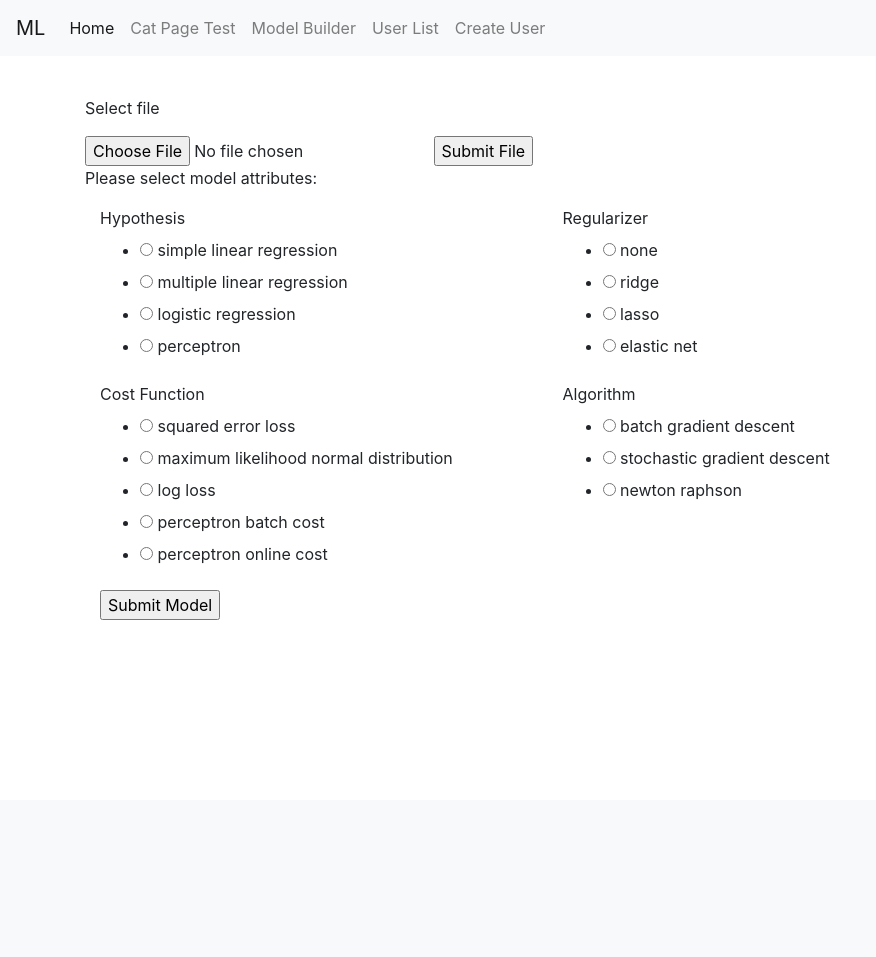
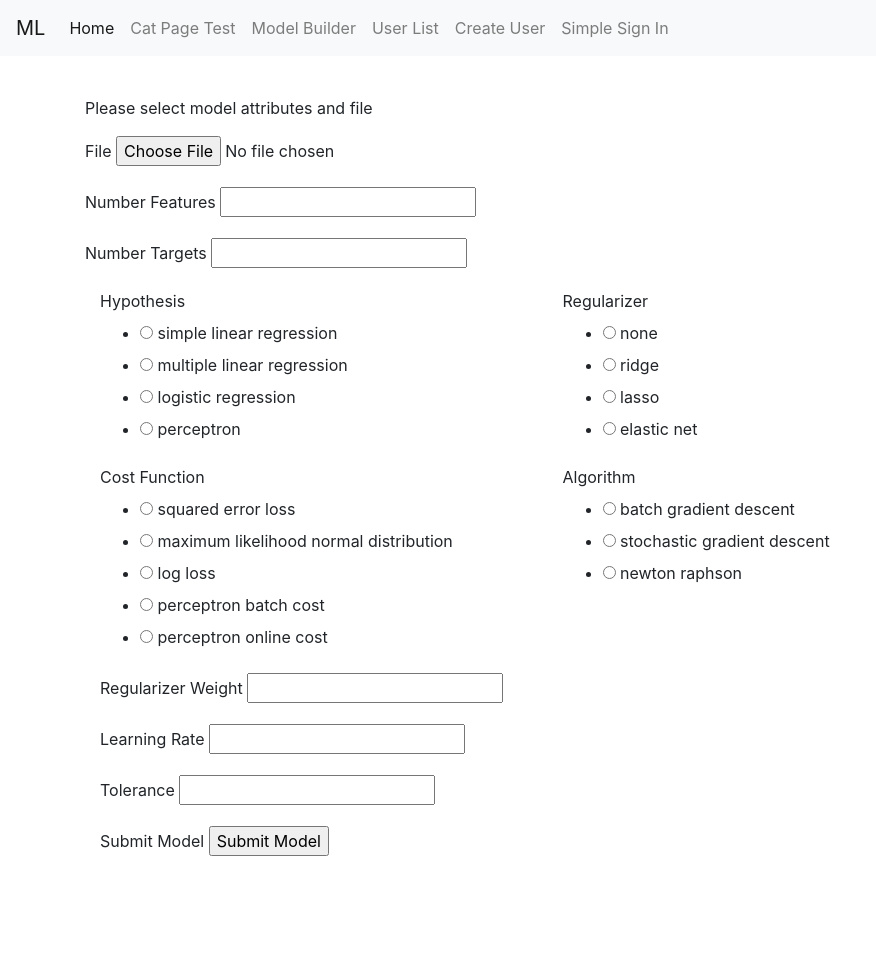
Before and after one commit to dlosardo/machine_learning, a Flask app: page /models in a window 1280 px wide. Shown: the whole page, without its empty margins (0-876 px from the left). Before the commit the page ends 620 px from the top, so only its background shows below. Run offline with Flask 2, Linux system fonts and the light colour scheme; some libraries are stand-ins or nearby versions.

Commit message:
Errors and dependencies for model selection. Simple sign in. Macros for forms

```diff
--- a/machine_learning/driver/command_line_driver.py
+++ b/machine_learning/driver/command_line_driver.py
@@ -60,6 +60,8 @@ def run(input_data_file, number_features, number_targets, hypothesis_type,
     # (will fail loudly here if not set up properly)
     model_setup_obj = ModelSetup(
         hypothesis_type, cost_function_type, algorithm_type)
+    # validate model setup
+    model_setup_obj.check_dependencies()
     # read in data
     data = get_input_data(input_data_file)
     features, targets = extract_data(data, number_features, number_targets)
--- a/machine_learning/model_utils/learning_model.py
+++ b/machine_learning/model_utils/learning_model.py
@@ -38,6 +38,11 @@ class LearningModel(object):
             (print(self.algorithm_obj.cost_function.hypothesis.parameter_list.
                    symbolic_covariance_matrix))
 
+    def get_results(self):
+        if self.converged:
+            return (self.algorithm_obj.cost_function.hypothesis.parameter_list.
+                    return_printed_results())
+
     def get_parameter_point_estimates(self):
         if self.converged:
             return (
--- a/machine_learning/model_utils/model_setup.py
+++ b/machine_learning/model_utils/model_setup.py
@@ -21,7 +21,7 @@ class ModelSetup(object):
         self.hypothesis_type = hypothesis_type
         self.cost_function_type = cost_function_type
         self.algorithm_type = algorithm_type
-        self.check_dependencies()
+        # self.check_dependencies()
 
     def check_dependencies(self):
         """
--- a/webapp/app.py
+++ b/webapp/app.py
@@ -34,7 +34,7 @@ def configure_app(app, settings_override):
     app.config.from_object(config[config_name])
     app.config.from_pyfile(
         'config.cfg', silent=True)  # instance-folders configuration
-    print(app.config)
+    # print(app.config)
     if settings_override:
         app.config.from_object(config[settings_override])
     return None
--- a/webapp/blueprints/model_builder/forms.py
+++ b/webapp/blueprints/model_builder/forms.py
@@ -1,61 +1,87 @@
 from flask_wtf import FlaskForm
-from wtforms import SubmitField, RadioField
 from flask_wtf.file import FileField, FileRequired
+from wtforms import (Form, SubmitField, RadioField,
+                     IntegerField, FloatField, validators,
+                     FormField)
 from machine_learning.model_utils.factories import (
     HypothesisTypes, CostFunctionTypes, AlgorithmTypes, RegularizerTypes)
+from machine_learning.model_utils.model_setup import ModelSetup
+from machine_learning.utils.exceptions import (
+    HypothesisCostFunctionDependencyException,
+    CostFunctionAlgorithmDependencyException)
 
 
-class DataUploadForm(FlaskForm):
+class DataForm(Form):
     file = FileField(validators=[FileRequired()])
-    submit = SubmitField('Submit File')
+    nfeatures = IntegerField("Number Features",
+                             [validators.NumberRange(min=1)])
+    ntargets = IntegerField("Number Targets",
+                            [validators.NumberRange(min=1)])
 
 
-class ModelForm(FlaskForm):
+class ModelAttributeForm(Form):
     hypothesis = RadioField(
         'Hypothesis',
-        choices=list(zip(map(lambda x: str(x),
-                             HypothesisTypes.values_list()),
-                         map(lambda x: x.replace("_", " "),
-                             HypothesisTypes.names_list())))
+        choices=HypothesisTypes.tuple_pair()
     )
     cost_function = RadioField(
         'Cost Function',
-        choices=list(zip(map(lambda x: str(x),
-                             CostFunctionTypes.values_list()),
-                         map(lambda x: x.replace("_", " "),
-                             CostFunctionTypes.names_list())))
+        choices=CostFunctionTypes.tuple_pair()
     )
     algorithm = RadioField(
         'Algorithm',
-        choices=list(zip(map(lambda x: str(x),
-                             AlgorithmTypes.values_list()),
-                         map(lambda x: x.replace("_", " "),
-                             AlgorithmTypes.names_list())))
+        choices=AlgorithmTypes.tuple_pair()
     )
     regularizer = RadioField(
         'Regularizer',
-        choices=list(zip(map(lambda x: str(x),
-                             RegularizerTypes.values_list()),
-                         map(lambda x: x.replace("_", " "),
-                             RegularizerTypes.names_list())))
+        choices=RegularizerTypes.tuple_pair()
     )
+
+
+class HyperParameterForm(Form):
+    regularizer_weight = FloatField(
+        'Regularizer Weight', [validators.NumberRange(min=0.0)])
+    learning_rate = FloatField(
+        'Learning Rate', [validators.NumberRange(min=0.0)])
+    tolerance = FloatField(
+        'Tolerance', [validators.NumberRange(min=0.0)])
+
+
+class FinalModelForm(FlaskForm):
+    hyperparam_form = FormField(HyperParameterForm)
+    model_attribute_form = FormField(ModelAttributeForm)
+    data_form = FormField(DataForm)
     submit = SubmitField('Submit Model')
 
-# TODO: Make a form for inputting data
-# Once a user has chosen model attributes and uploaded data,
-#  the model run can begin. There probably needs to be
-#  another form that says "Run Model", and that triggers
-#  the actual model running.
+    def validate(self):
+        if not super().validate():
+            return False
+        hypothesis_type = HypothesisTypes.get_type_from_number(
+            int(self.model_attribute_form.hypothesis.data))
+        cost_function_type = CostFunctionTypes.get_type_from_number(
+            int(self.model_attribute_form.cost_function.data))
+        algorithm_type = AlgorithmTypes.get_type_from_number(
+            int(self.model_attribute_form.algorithm.data))
+        try:
+            model_setup_obj = ModelSetup(hypothesis_type,
+                                         cost_function_type,
+                                         algorithm_type)
+            model_setup_obj.check_dependencies()
+            return True
+        except HypothesisCostFunctionDependencyException as e:
+            self.model_attribute_form.hypothesis.errors = [e.message]
+            return False
+        except CostFunctionAlgorithmDependencyException as e:
+            self.model_attribute_form.cost_function.errors = [e.message]
+            return False
+
+
+# TODO:
 # What data should I store? It would be cool to show how the
-#  cost function is being updated in real time.
-# Would I use D3 for that? don't think matplotlib would work
-# If D3, I would have to pass in the values somehow...
-# maybe through an API?
+#  cost function is being updated in real time. (websockets?)
+# Would I use D3 for that?
 # Final output would be the set of parameter estimates and
 #  standard errors. Also model fit statistics.
 # There should then be a way to allow users to upload data
-#  to be predicted.
-
-
-class RunModelForm(FlaskForm):
-    run_model = SubmitField('Run Model')
+#  to be predicted
+# Use celery to manage tasks
--- a/webapp/blueprints/model_builder/models.py
+++ b/webapp/blueprints/model_builder/models.py
@@ -9,4 +9,5 @@ class ModelRun(db.Model):
     cost_function = db.Column(db.String(255))
     algorithm = db.Column(db.String(255))
     data_set_path = db.Column(db.String(255))
+    data_url = db.Column(db.String(255))
     results = db.Column(db.Text())
--- a/webapp/blueprints/model_builder/templates/model_builder/models.html
+++ b/webapp/blueprints/model_builder/templates/model_builder/models.html
@@ -1,37 +1,38 @@
 {% extends "base.html" %}
+{% import 'macros/form.html' as form_macro with context%}
 {% block title %}Model Builder{% endblock %}
 {% block body %}
-  <p>Select file<p>
+  <p>Please select model attributes and file</p>
     <form method="POST" enctype="multipart/form-data">
-        {{ file_form.hidden_tag() }}
-        {{ file_form.file() }}
-        {{ file_form.submit() }}
-    </form>
-  <p>Please select model attributes:</p>
-    <div class="col-md-10 col-md-offset-2 well">
-        <form method="POST">
-            {{ form.hidden_tag() }}
+        {{ final.hidden_tag() }}
+        {% for f in final.data_form.form if f.widget.input_type != 'hidden'%}
+            {{ form_macro.form_basic(f) }}
+        {% endfor %}
+        <div class="col-md-10">
             <div class="row">
                 <div class="col">
-                    {{ form.hypothesis.label }}
-                    {{ form.hypothesis() }}
+                    {{ form_macro.form_basic(final.model_attribute_form.hypothesis) }}
                 </div>
                 <div class="col">
-                    {{ form.regularizer.label }}
-                    {{ form.regularizer() }}
+                    {{ form_macro.form_basic(final.model_attribute_form.regularizer) }}
                 </div>
             </div>
             <div class="row">
                 <div class="col">
-                    {{ form.cost_function.label }} {{ form.cost_function() }}
+                    {{ form_macro.form_basic(final.model_attribute_form.cost_function) }}
                 </div>
                 <div class="col">
-                    {{ form.algorithm.label }} {{ form.algorithm() }}
+                    {{ form_macro.form_basic(final.model_attribute_form.algorithm) }}
                 </div>
             </div>
-            {{ form.submit() }}
-        </form>
-    </div>
+            <div>
+                {% for f in final.hyperparam_form.form if f.widget.input_type != 'hidden'%}
+                    {{ form_macro.form_basic(f) }}
+                {% endfor %}
+            </div>
+            {{ form_macro.form_basic(final.submit) }}
+        </div>
+    </form>
     {% if f %} <h4> {{f}} </h4>
     {% endif %}
     {% if hypothesis %} <h1> Hypothesis chosen: {{hypothesis}}</h1>
--- a/webapp/blueprints/model_builder/views.py
+++ b/webapp/blueprints/model_builder/views.py
@@ -1,9 +1,14 @@
 from flask import (
     Blueprint, render_template, redirect,
     url_for, session, request)
-# from werkzeug.utils import secure_filename
-from webapp.extensions import data_uploads
-from .forms import ModelForm, DataUploadForm
+from werkzeug.utils import secure_filename
+from webapp.extensions import data_uploads, db
+from webapp.blueprints.user.models import User
+from .forms import FinalModelForm
+from .models import ModelRun
+from machine_learning.driver.command_line_driver import run
+from machine_learning.model_utils.factories import (
+    HypothesisTypes, CostFunctionTypes, AlgorithmTypes)
 
 model_builder = Blueprint('model_builder', __name__,
                           template_folder='templates')
@@ -11,42 +16,85 @@ model_builder = Blueprint('model_builder', __name__,
 
 @model_builder.route('/models', methods=['GET', 'POST'])
 def models():
-    print(request)
-    form = ModelForm()
-    file_form = DataUploadForm()
-    if file_form.validate_on_submit():
-        print(request.files)
+    # form.learning_rate(disabled=True)
+    # form.hyperparam_form.learning_rate.render_kw = {'disabled': True}
+
+    form = FinalModelForm()
+    if form.validate_on_submit():
+        if form.model_attribute_form.algorithm.data == "3":
+            form.hyperparam_form.learning_rate.render_kw = {'disabled': True}
         """
         looks like request.files['file'] (name of form)
         and file_form.file.data is the same...
         which to use?
         """
-        print(request.files['file'])
-        f = file_form.file.data
-        print(f)
-        # filename = secure_filename(f.filename)
-        session['f'] = f.mimetype
-        f1 = data_uploads.save(request.files['file'])
-        print(f1)
-        return redirect(url_for('.models'))
-    if form.validate_on_submit():
-        session['hypothesis'] = form.hypothesis.data
-        session['regularizer'] = form.regularizer.data
-        session['cost_function'] = form.cost_function.data
-        session['algorithm'] = form.algorithm.data
-        return redirect(url_for('.models'))
-    return render_template('model_builder/models.html', form=form,
-                           file_form=file_form,
+        # print ImmutableMultiDict object
+        # print(request.files)
+        # print FileStorage obj (next two are same)
+        # print(request.files['data_form-file'])
+        # print(form.data_form.file.data)
+        # get FileStorage obj
+
+        file = request.files['data_form-file']
+        filename = secure_filename(file.filename)
+        session['f'] = filename
+        f1 = data_uploads.save(file)
+
+        # print(data_uploads.url(f1))
+        # print(f1)
+
+        session['hypothesis'] = form.model_attribute_form.hypothesis.data
+        session['regularizer'] = form.model_attribute_form.regularizer.data
+        session['cost_function'] = form.model_attribute_form.cost_function.data
+        session['algorithm'] = form.model_attribute_form.algorithm.data
+        session['nfeatures'] = form.data_form.nfeatures.data
+        session['ntargets'] = form.data_form.ntargets.data
+        session['regularizer_weight'] = (form.hyperparam_form
+                                         .regularizer_weight.data)
+        if form.hyperparam_form.learning_rate.data != 0.0:
+            session['learning_rate'] = form.hyperparam_form.learning_rate.data
+        else:
+            session['learning_rate'] = None
+        session['tolerance'] = form.hyperparam_form.tolerance.data
+        # getting current user in session
+        user = User.query.filter_by(username=session.get('name')).first()
+        # adding model run to database
+        mr = ModelRun(hypothesis=form.model_attribute_form.hypothesis.data,
+                      cost_function=(form.model_attribute_form
+                                     .cost_function.data),
+                      regularizer=form.model_attribute_form.regularizer.data,
+                      algorithm=form.model_attribute_form.algorithm.data,
+                      data_set_path=f1,
+                      user_id=user.id,
+                      data_url=data_uploads.url(f1))
+        db.session.add(mr)
+        db.session.commit()
+        model_obj = run("webapp/static/data/" + session['f'],
+                        session['nfeatures'], session['ntargets'],
+                        HypothesisTypes.get_type_from_number(int(session.get(
+                            'hypothesis'))),
+                        CostFunctionTypes.get_type_from_number(int(session.get(
+                            'cost_function'))),
+                        AlgorithmTypes.get_type_from_number(int(session.get(
+                            'algorithm'))),
+                        None, session.get('regularizer_weight'),
+                        session.get('learning_rate'),
+                        session.get('tolerance'), None)
+        session['model_results'] = {'results':
+                                    model_obj.get_results()}
+        return redirect(url_for('.model_results'))
+
+    return render_template('model_builder/models.html',
+                           final=form,
                            hypothesis=session.get('hypothesis'),
                            regularizer=session.get('regularizer'),
                            cost_function=session.get('cost_function'),
                            algorithm=session.get('algorithm'),
                            f=session.get('f')
                            )
-    # here's where we would allow the user to select
-    # various model features. Also need a file selector
-    # to upload data.
-    # Once a user selects these and uploads the data,
-    # it has to be validated. If that passes, then the
-    # model can run. The data can then be stored in a db.
-    # maybe just the model parameters and variances?
+
+
+@model_builder.route('/results', methods=['GET', 'POST'])
+def model_results():
+    return render_template('model_builder/results.html',
+                           m=session['model_results'])
--- a/webapp/blueprints/user/models.py
+++ b/webapp/blueprints/user/models.py
@@ -1,6 +1,5 @@
 from werkzeug.security import generate_password_hash, check_password_hash
 import datetime
-from webapp.blueprints.model_builder.models import ModelRun
 from webapp.extensions import db
 
 
--- a/webapp/templates/base.html
+++ b/webapp/templates/base.html
@@ -67,6 +67,10 @@
           <li class="nav-item">
             <a class="nav-link" href="{{ url_for('user.users') }}">Create User</a>
           </li>
+          <li class="nav-item">
+            <a class="nav-link" href="{{ url_for('user.simple_sign_in')
+                }}">Simple Sign In</a>
+          </li>
         </ul>
       </div>
     </nav>
--- /dev/null
+++ b/webapp/templates/macros/form.html
@@ -0,0 +1,43 @@
+{%- macro field(f, name) -%}
+    {{ f.hidden_tag() }}
+    {{ f[name].label }}
+    {{ f[name]() }}
+    <ul class="list-unstyled text-danger field-error">
+        {% for error in f[name].errors %}
+            <li> {{ error }} </li>
+        {% endfor %}
+    </ul>
+{%- endmacro -%}
+
+{%- macro form_basic(f) -%}
+    {{ f.label }}
+    {{ f() }}
+    <ul class="list-unstyled text-danger field-error">
+        {% for error in f.errors %}
+            <li> {{ error }} </li>
+        {% endfor %}
+    </ul>
+{%- endmacro -%}
+
+{%- macro form_table(fs) -%}
+    {{ fs.hidden_tag() }}
+    {% for f in fs %}
+        {{ form_basic(f) }}
+    {% endfor %}
+{%- endmacro -%}
+
+{%- macro form_cols(fs, ncol=2) -%}
+    {% set n = fs.data | length %}
+    {% set nrow = n // ncol %}
+
+    {% for r in range(1, nrow) %}
+    <div class="row">
+        {% for c in range(1, ncol) %}
+        <div class="col">
+            {{ form_basic(fs) }}
+        </div>
+        {% endfor %}
+    </div>
+    {% endfor %}
+
+{%- endmacro -%}
```
Also changed, not shown: machine_learning/model_utils/factories.py (+12 -0 lines), machine_learning/model_utils/parameter.py (+19 -0 lines), webapp/blueprints/model_builder/templates/model_builder/results.html (added, +17 -0 lines), webapp/blueprints/user/forms.py (+8 -0 lines), webapp/blueprints/user/templates/user/simple_sign_in.html (added, +11 -0 lines), webapp/blueprints/user/views.py (+13 -2 lines), webapp/tests/conftest.py (+6 -0 lines), 1 other file.
